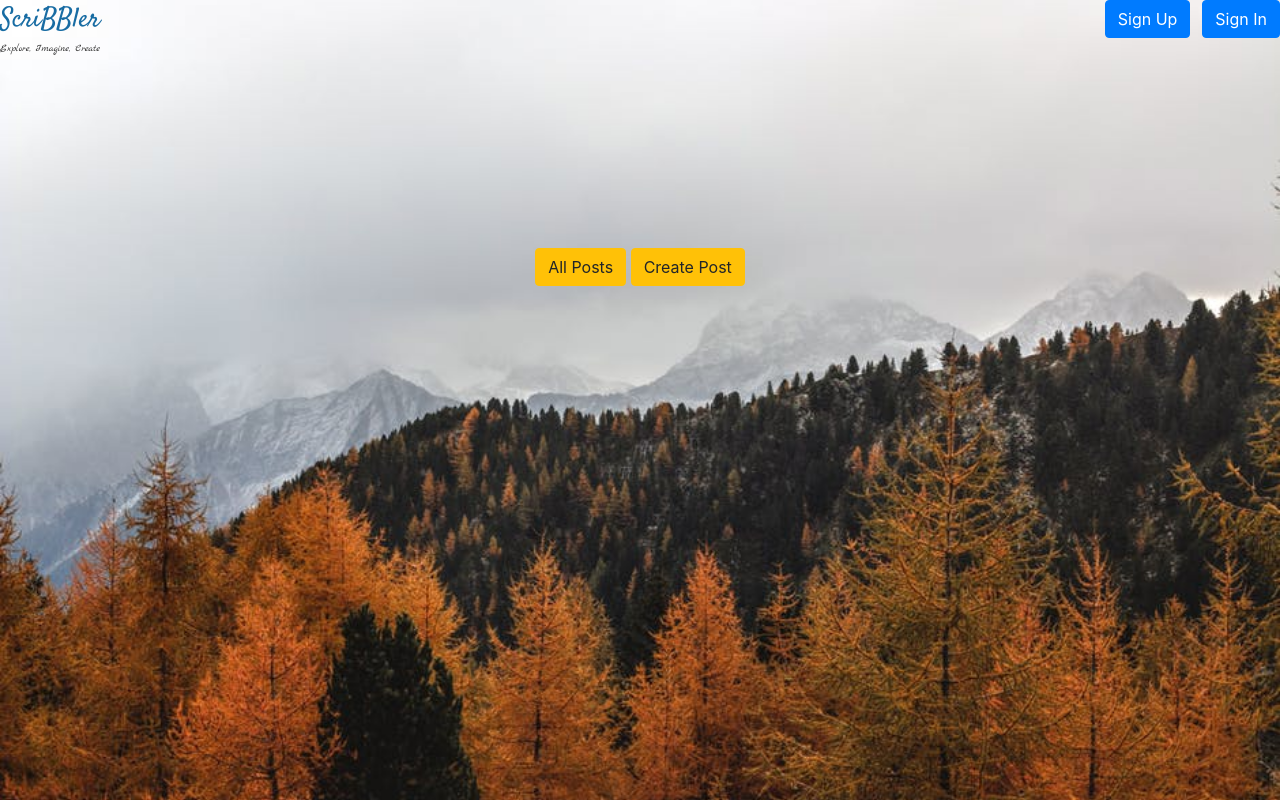
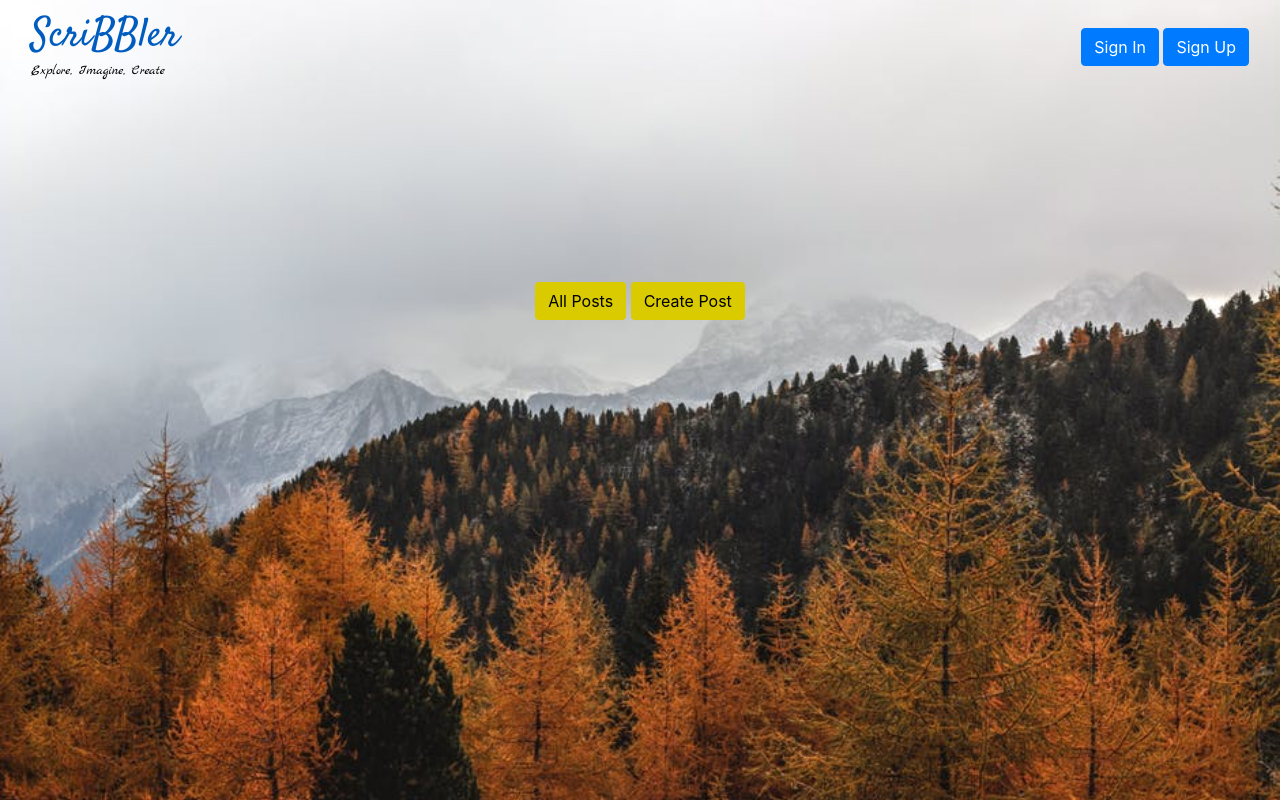
Before and after one commit to tennetitmr/Scribbler, a plain HTML site: page index.html in a window 1280 px wide. Drawn offline with Linux system fonts and the light colour scheme.

Commit message:
css style is added in header section

```diff
--- a/css/index.css
+++ b/css/index.css
@@ -11,8 +11,11 @@ body{
 }
 
 /* Set a style for the rest of the elements besides the header elements on the index.html page */
+.form-control{
+    background-color: lightgray;
+}
 .header{
-    color: #186CA3;
+    color: #005cbf;
 }
 .header-logo {
     display: flex;
@@ -26,13 +29,12 @@ body{
 }
 #pageTitle {
     font-family: 'Satisfy', cursive;
-    font-size: 27px;
 }
-.middleText {
+#subheading  {
     font-family: 'Marck Script', cursive;
-    margin: 0px;
-    font-size: 10px;
-    color: #333333;
+    color: #000000;
+    font-size: .67em;
+
 }
 #btn-sign-up{
     margin-left: 12px;
@@ -41,9 +43,11 @@ body{
     text-align: center;
 }
 .postButtons {
-
     text-align: center;
-
     margin-top: 15%;
+}
+.post-btn {
+    font-weight: bold;
+    background-color: #D9CB00;
 
 }
--- a/index.html
+++ b/index.html
@@ -18,25 +18,28 @@
     <script src="js\bootstrap.min.js"></script>
 </head>
 <body>
-<div id="main-container-div">
+<div class="container-fluid" id="main-container-div mt-0">
     <!-- Insert code for Sign Up, Sign In button here. Add code for "ScriBBler" heading and the sub-heading -->
-    <div class="header">
-        <button type="button" class="btn btn-primary topButtons" data-toggle="modal" data-target="#signInModel" id="btn-sign-up">
-            Sign In
-        </button>
-        <button type="button" class="btn btn-primary topButtons" data-toggle="modal" data-target="#signUpModel" id="sign-up-button">
-            Sign Up
-        </button>
-        <div class="header-logo">
-            <a id="pageTitle" class="logo-title">ScriBBler</a>
-            <label class="middleText">Explore, Imagine, Create</label>
-        </div>
+    <div class=" navbar header m-0">
+           <div class="navbar-brand  d-flex flex-column">
+               <span class="mb-0 h1" id="pageTitle">ScriBBler </span>
+               <span  id="subheading">Explore, Imagine, Create</span>
+           </div>
+           <div class=" nav-item">
+               <button type="button" class="btn btn-primary" data-toggle="modal" data-target="#signInModel" >
+                   Sign In
+               </button>
+               <button type="button" class="btn btn-primary" data-toggle="modal" data-target="#signUpModel" >
+                   Sign Up
+               </button>
+
+           </div>
     </div>
 
     <!-- Insert code for All Posts & Create Post button here -->
     <div class="postButtons">
-        <button type="button" class="btn btn-warning"id="post-btn" onclick="showAllPost()">All Posts</button>
-        <button type="button" class="btn btn-warning" data-toggle="modal" data-target=".bd-postModel-model-lg" id="create-button">
+        <button type="button" class="btn post-btn"id="post-btn" onclick="showAllPost()">All Posts</button>
+        <button type="button" class="btn post-btn" data-toggle="modal" data-target=".bd-postModel-model-lg" id="create-button">
             Create Post
         </button>
     </div>
@@ -126,7 +129,7 @@
         <div class="modal-dialog" role="document">
             <div class="modal-content">
                 <div class="modal-header text-center">
-                    <h5 class="modal-title w-100" id="postModelLabel" ><strong>Pen Your Post<strong></h5>
+                    <h5 class="modal-title w-100" id="postModelLabel" ><strong>Pen Your Post</strong></h5>
                     <button type="button" class="close" data-dismiss="modal" aria-label="Close">
                         <span aria-hidden="true">&times;</span>
                     </button>
@@ -135,7 +138,7 @@
                     <form>
                         <div class="form-group">
                             <label for="title">Title:</label>
-                            <input type="text" class="form-control" id="title"  placeholder="Enter Username" required>
+                            <input type="text" class="form-control " id="title"  required>
                         </div>
                         <div class="form-group">
                             <label for="content">Content:</label>
```
